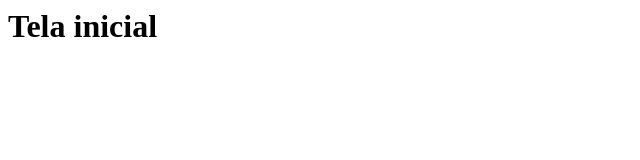
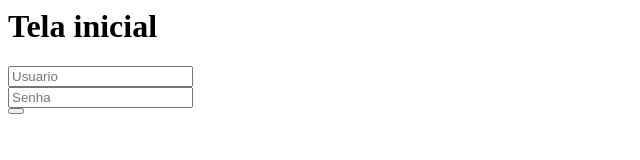
Before and after one commit to acdgiacomo/bosch, a plain HTML site: page index.html in a window 1280 px wide. Shown: the whole page, without its empty margins (0-640 px from the left). Drawn offline with Linux system fonts and the light colour scheme.

Commit message:
Criação do inputs do index e criação do arquivo de estilos

```diff
--- a/index.html
+++ b/index.html
@@ -8,5 +8,20 @@
 <body>
     <h1>Tela inicial</h1>
 
+    <input type="text" placeholder="Usuario" /> <br>
+    <input type="text" placeholder="Senha" /> <br>
+    <button></button>
+
 </body>
 </html>
+
+<!--
+    pegar um repositorio: git clone <enderecodorepositorio>
+    trocar de branch: primeiro rodar o git fetch | depois rodar git checkout -b <aliasbranch> origin/<nomedabranch>
+    adicionar um por um: git add <nomearquivo>
+    adicionar todos: git add .
+    ver o status: git status
+    fazer o commit: git commit -m <"comentario aqui">
+    enviar todos os commits pro repositorio: git push
+
+-->
--- /dev/null
+++ b/style.css
@@ -0,0 +1,3 @@
+body {
+    margin: 0px;
+}
```
